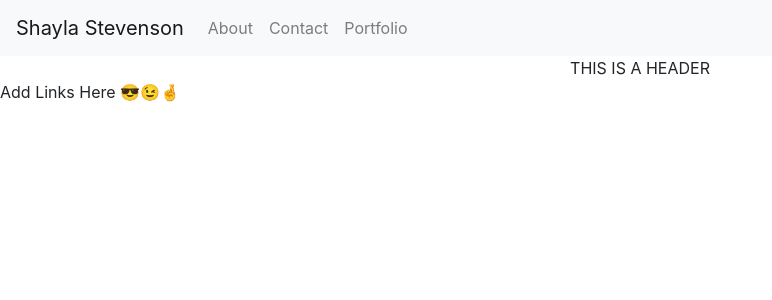
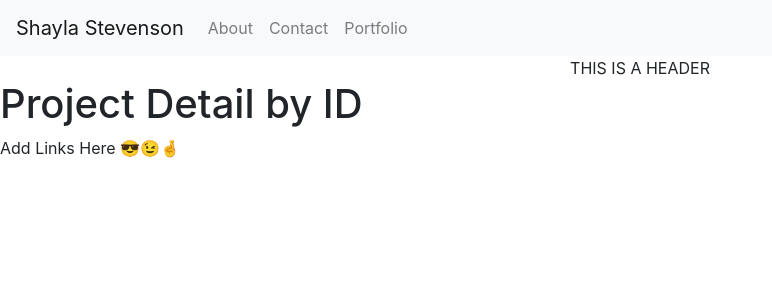
Before and after one commit to ShaylaStevenson/shayla-stevenson, a React (Create React App) app: page /projects/1 in a window 1280 px wide. Shown: the top 300 px of the page, without its empty margins (0-772 px from the left). Built offline with nearby package versions, Linux system fonts and the light colour scheme.

Commit message:
fixed unwanted work, restored

```diff
--- a/src/App.js
+++ b/src/App.js
@@ -1,6 +1,6 @@
 // ref unit 20 activity 4, 14
 import React from "react";
-import { BrowserRouter as Router, Route } from "react-router-dom";
+import { BrowserRouter as Router, Route, Switch } from "react-router-dom";
 import About from "./pages/About";
 import Contact from "./pages/Contact";
 import Portfolio from "./pages/Portfolio";
@@ -8,6 +8,7 @@ import Header from "./components/Header";
 import Footer from "./components/Footer";
 //import Project from "./components/Project";
 import Navbar from "./components/Navbar";
+import ProjectDetails from "./pages/ProjectDetails"
 
 function App() {
   document.title = "Shayla Stevenson"
@@ -16,9 +17,12 @@ function App() {
       <div>
         <Navbar />
         <Header />
-        <Route exact path="/" component={About} />
-        <Route exact path="/contact" component={Contact} />
-        <Route exact path="/portfolio" component={Portfolio} />
+        <Switch>
+          <Route exact path="/" component={About} />
+          <Route exact path="/contact" component={Contact} />
+          <Route exact path="/portfolio" component={Portfolio} />
+          <Route exact path="/projects/:id" component={ProjectDetails} />
+        </Switch>
         <Footer />
       </div>
     </Router>
--- /dev/null
+++ b/src/pages/ProjectDetails.js
@@ -0,0 +1,9 @@
+import React from "react";
+
+function ProjectDetails() {
+    return(
+        <h1>Project Detail by ID</h1>
+    )
+}
+
+export default ProjectDetails;
```
Also changed, not shown: src/utils/API.js (added, +13 -0 lines), 19 other files (tests, documents, lock files or other folders).
